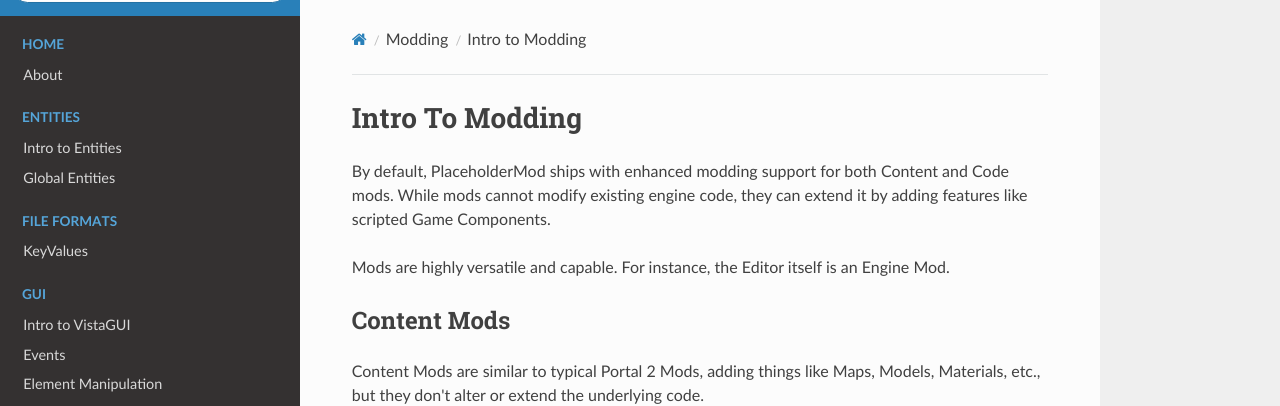
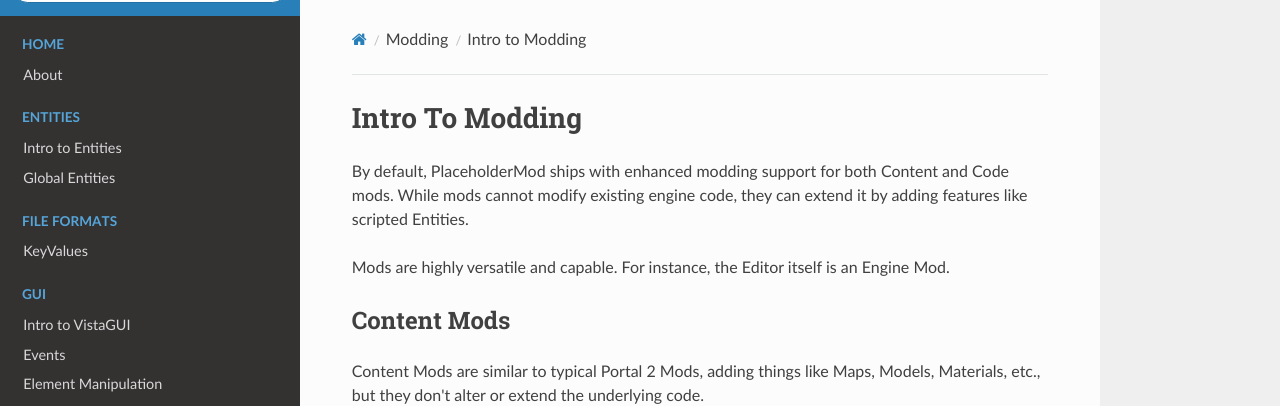
Before and after one commit to PlaceholderP2ModWikiHolder/Wiki, an MkDocs documentation site: the page built from docs/modding/intro.md, in a window 1280 px wide. Shown: the top 406 px of the page. Built offline with MkDocs 1.6.1, drawn with Linux system fonts in a browser that asks for light colours; nearby versions of some CDN libraries.

Commit message:
Fix reference to Game Components in Modding intro.

```diff
--- a/docs/modding/intro.md
+++ b/docs/modding/intro.md
@@ -1,5 +1,5 @@
 # Intro To Modding
-By default, PlaceholderMod ships with enhanced modding support for both Content and Code mods. While mods cannot modify existing engine code, they can extend it by adding features like scripted Game Components.
+By default, PlaceholderMod ships with enhanced modding support for both Content and Code mods. While mods cannot modify existing engine code, they can extend it by adding features like scripted Entities.
 
 Mods are highly versatile and capable. For instance, the Editor itself is an Engine Mod.
 
```
